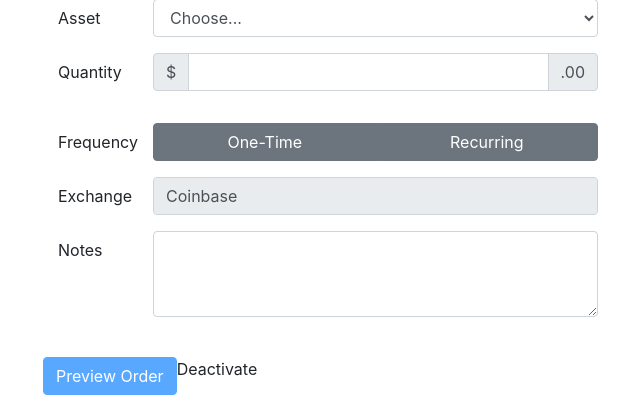
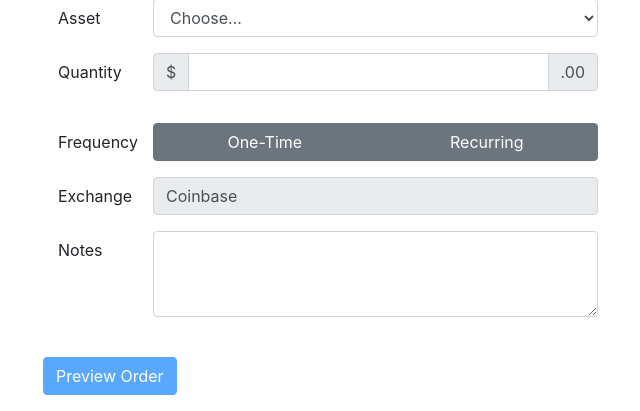
Before and after one commit to pAP3R/recur, a Flask app: template templates/orders.html in a window 1280 px wide. Shown: the part 541-952 px from the top of the page, without its empty margins (42-682 px from the left). Run offline with Flask 2, Linux system fonts and the light colour scheme; the template is opened without the code that fills it, so the values that code supplies are empty; some libraries are stand-ins or nearby versions.

Commit message:
recur up 16

```diff
--- a/templates/order_create.html
+++ b/templates/order_create.html
@@ -97,8 +97,6 @@
       <br>
       <div class="form-group row">
             <button class="btn btn-primary" type="button" data-toggle="modal" data-target="#confirmOrder" id="previewButton" disabled >Preview Order</button>
-              Deactivate
-            </button>
       </div>
 
 
```
